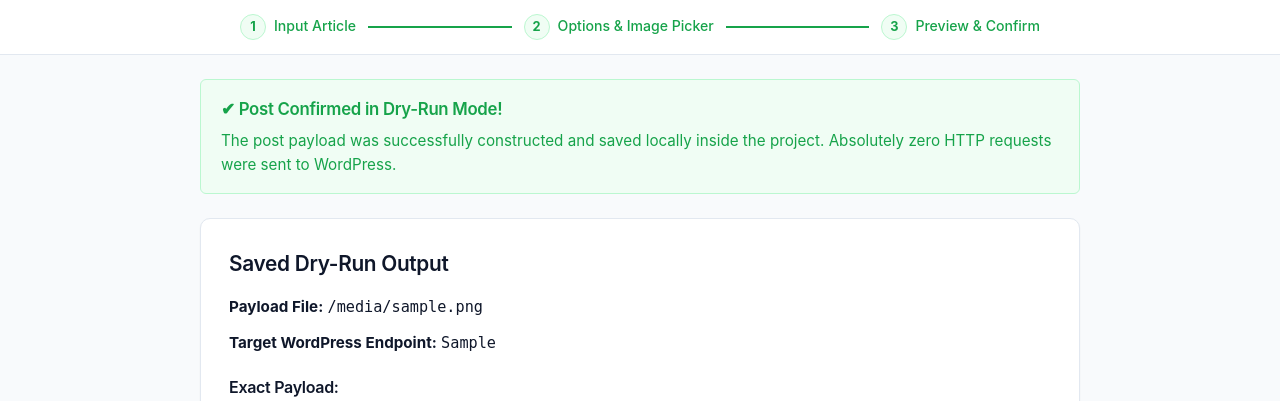
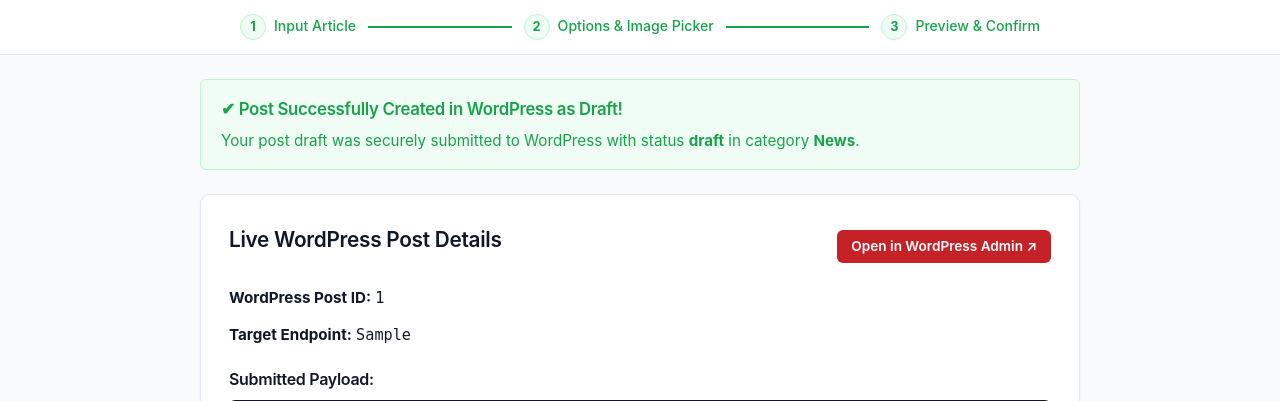
Before and after one commit to GauravBidani16/NURES_News_Builder, a Python web app: template src/news_post_builder/web/templates/confirm.html in a window 1280 px wide. Shown: the part 65-466 px from the top of the page. Run offline with Jinja, Linux system fonts and the light colour scheme; the template is opened without the code that fills it: most values are stand-ins (such as "Sample title", 1, 10 or a date in 2020).

Commit message:
feat: support live draft publishing UI and auto-strip spaces from app password

```diff
--- a/src/news_post_builder/config.py
+++ b/src/news_post_builder/config.py
@@ -89,6 +89,11 @@ class Settings(BaseSettings):
                 pass
         return [m.strip() for m in raw.split(",") if m.strip()]
 
+    @field_validator("wp_app_password")
+    @classmethod
+    def clean_wp_app_password(cls, v: str) -> str:
+        return v.replace(" ", "").strip()
+
     @field_validator("wp_post_status")
     @classmethod
     def validate_wp_post_status(cls, v: str) -> str:
--- a/src/news_post_builder/web/routes.py
+++ b/src/news_post_builder/web/routes.py
@@ -57,7 +57,7 @@ async def session_input_view(
     return templates.TemplateResponse(
         request=request,
         name="index.html",
-        context={"session": session},
+        context={"session": session, "settings": service.settings},
     )
 
 
@@ -167,7 +167,7 @@ async def preview_view(
     return templates.TemplateResponse(
         request=request,
         name="preview.html",
-        context={"session": session, "preview": preview},
+        context={"session": session, "preview": preview, "settings": service.settings},
     )
 
 
--- a/src/news_post_builder/web/templates/base.html
+++ b/src/news_post_builder/web/templates/base.html
@@ -462,7 +462,11 @@
       <span>News Post Builder</span>
     </a>
     <div style="display: flex; align-items: center; gap: 12px;">
+      {% if settings and settings.wp_publish_enabled %}
+      <span class="badge" style="background: var(--success-bg); color: var(--success); border: 1px solid var(--success-border);">&#9679; Live Draft Publishing Enabled</span>
+      {% else %}
       <span class="badge badge-dryrun">WordPress Safe Dry-Run Mode</span>
+      {% endif %}
       <a href="/session/new" class="btn btn-secondary btn-sm" style="font-weight: 600; text-decoration: none;">
         + New Post
       </a>
--- a/src/news_post_builder/web/templates/confirm.html
+++ b/src/news_post_builder/web/templates/confirm.html
@@ -8,6 +8,7 @@
 {% block step3_class %}completed{% endblock %}
 
 {% block content %}
+{% if result.is_dry_run %}
 <div class="alert alert-success">
   <h3 style="margin-bottom: 6px; color: var(--success);">&#10004; Post Confirmed in Dry-Run Mode!</h3>
   <p>The post payload was successfully constructed and saved locally inside the project. Absolutely zero HTTP requests were sent to WordPress.</p>
@@ -25,6 +26,32 @@
   <h3 style="font-size: 1rem; margin-bottom: 8px;">Exact Payload:</h3>
   <pre><code>{{ result.payload|tojson(indent=2) }}</code></pre>
 </div>
+{% else %}
+<div class="alert alert-success">
+  <h3 style="margin-bottom: 6px; color: var(--success);">&#10004; Post Successfully Created in WordPress as Draft!</h3>
+  <p>Your post draft was securely submitted to WordPress with status <strong>draft</strong> in category <strong>News</strong>.</p>
+</div>
+
+<div class="card">
+  <div style="display: flex; justify-content: space-between; align-items: center; margin-bottom: 16px;">
+    <h2>Live WordPress Post Details</h2>
+    {% if result.wp_post_id %}
+    <a href="https://nudvnures.wpenginepowered.com/wp-admin/post.php?post={{ result.wp_post_id }}&action=edit" target="_blank" rel="noopener noreferrer" class="btn btn-primary btn-sm">
+      Open in WordPress Admin &nearr;
+    </a>
+    {% endif %}
+  </div>
+  <p style="margin-bottom: 12px; font-size: 0.95rem;">
+    <strong>WordPress Post ID:</strong> <code>{{ result.wp_post_id }}</code>
+  </p>
+  <p style="margin-bottom: 20px; font-size: 0.95rem;">
+    <strong>Target Endpoint:</strong> <code>{{ result.target_endpoint }}</code>
+  </p>
+
+  <h3 style="font-size: 1rem; margin-bottom: 8px;">Submitted Payload:</h3>
+  <pre><code>{{ result.payload|tojson(indent=2) }}</code></pre>
+</div>
+{% endif %}
 
 <div style="margin-top: 28px; text-align: center;">
   <a href="/" class="btn btn-primary" style="padding: 12px 28px; font-size: 1.05rem;">Start Another News Post &rarr;</a>
```
Also changed, not shown: src/news_post_builder/adapters/media_provider.py (+8 -2 lines), src/news_post_builder/adapters/publishers.py (+8 -1 lines), src/news_post_builder/web/templates/preview.html (+7 -1 lines), tests/conftest.py (+1 -0 lines).
